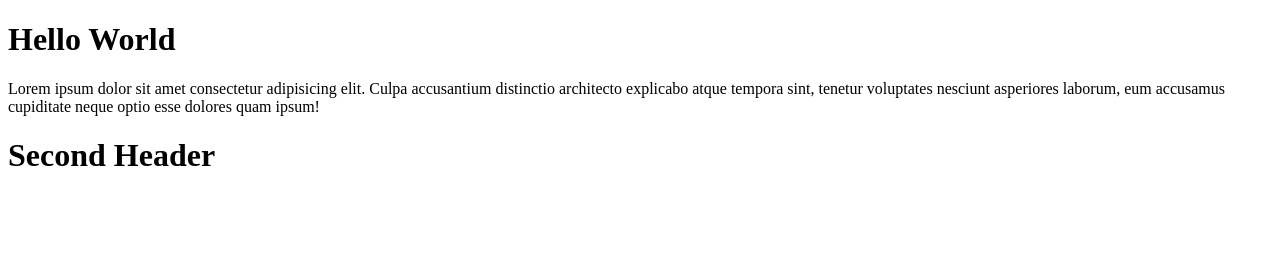
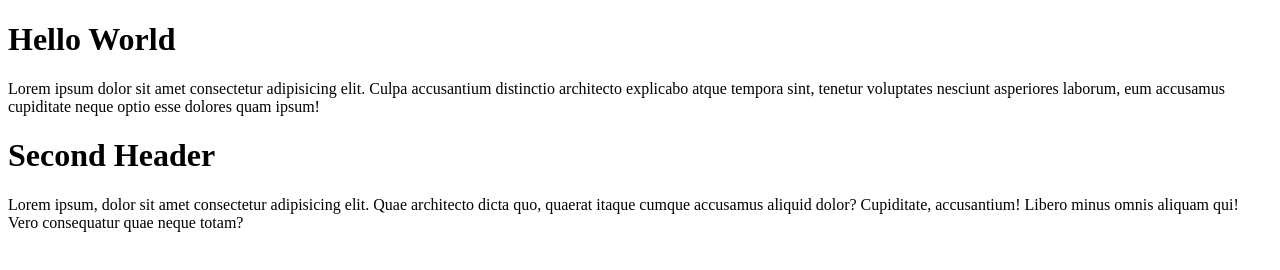
Before and after one commit to ZawYeHtet739/GitTesting, a plain HTML site: page index.html in a window 1280 px wide. Drawn offline with Linux system fonts and the light colour scheme.

Commit message:
Adding P code and P css

```diff
--- a/index.html
+++ b/index.html
@@ -15,9 +15,12 @@
         tempora sint, tenetur voluptates nesciunt asperiores laborum, eum accusamus cupiditate neque optio esse dolores
         quam ipsum!
     </header>
-        <h1>Second Header</h1>
+    <h1>Second Header</h1>
     </header>
 
+    <p>Lorem ipsum, dolor sit amet consectetur adipisicing elit. Quae architecto dicta quo, quaerat itaque cumque
+        accusamus aliquid dolor? Cupiditate, accusantium! Libero minus omnis aliquam qui! Vero consequatur quae neque
+        totam?</p>
 </body>
 
 </html>
--- a/style.css
+++ b/style.css
@@ -7,3 +7,7 @@ header{
     padding:20px;
 
 }
+p{
+    color:3;
+
+}
```
